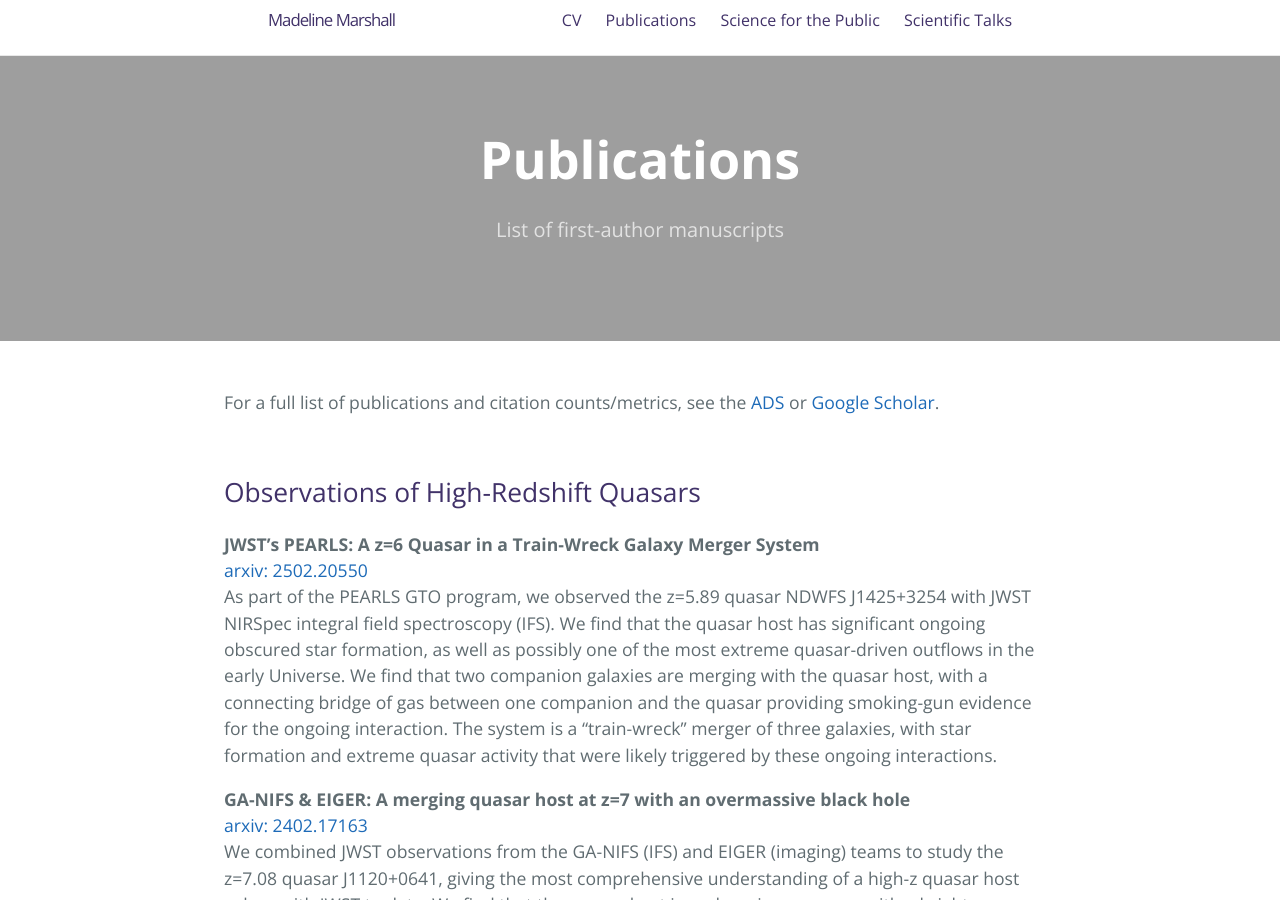
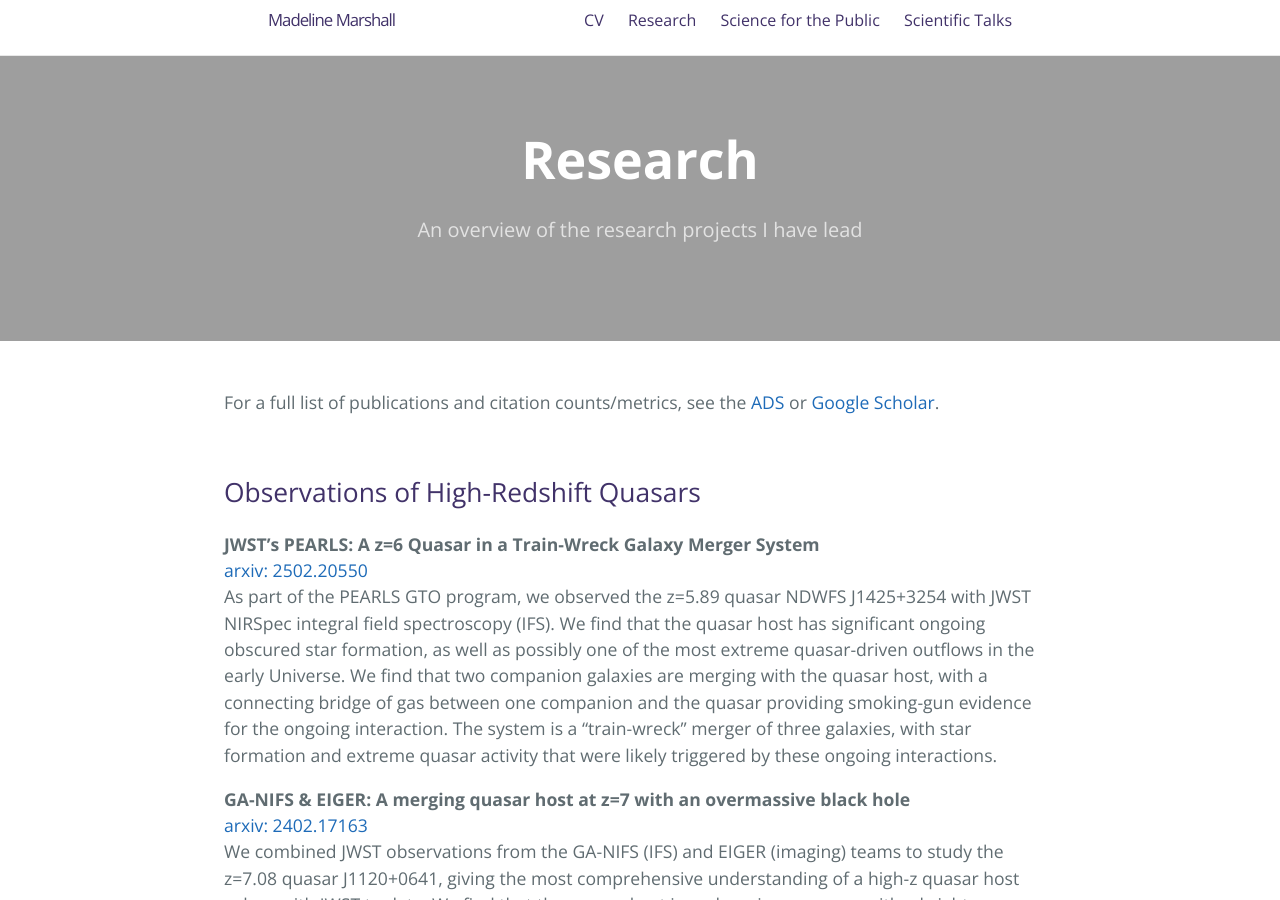
Before and after one commit to madelinemarshall/madelinemarshall.github.io, a Jekyll site: the page built from publications.md, in a window 1280 px wide and 900 px high. Built offline with Jekyll 4.4.1, drawn with Linux system fonts in a browser that asks for light colours; some of the changed text lies outside the part shown.

Commit message:
Update publications.md

```diff
--- a/publications.md
+++ b/publications.md
@@ -1,8 +1,8 @@
 ---
 layout: page
-title: Publications
-tagline: List of first-author manuscripts
-ref: publications
+title: Research
+tagline: An overview of the research projects I have lead
+ref: research
 order: 1
 ---
 
```
Also changed, not shown: other parts of publications.md (+1 -1 lines).
